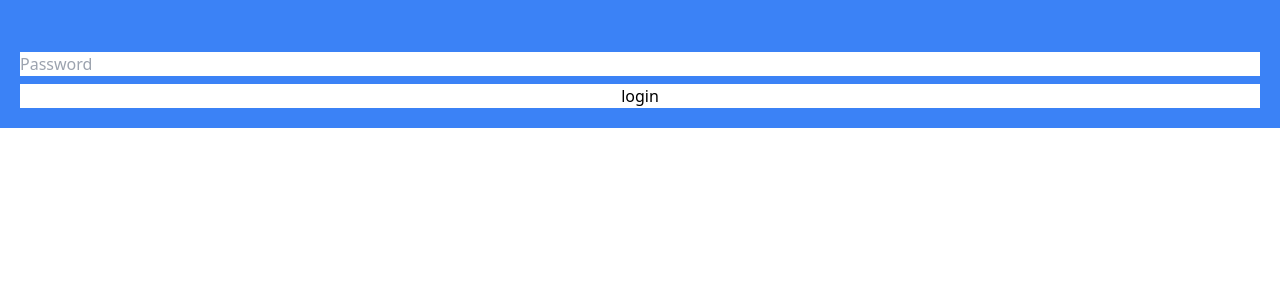
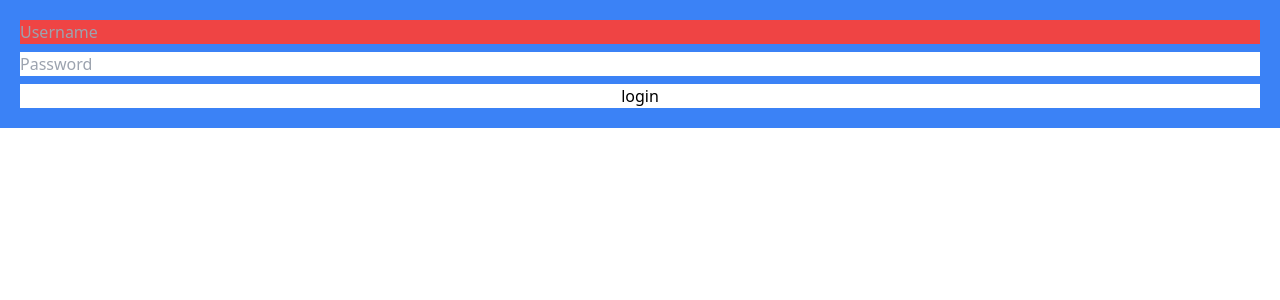
Before and after one commit to ryugibo/nomad-carrot-market, a Next.js app: page / in a window 1280 px wide. Shown: the top 300 px of the page. Built offline with nearby package versions, Linux system fonts and the light colour scheme.

Commit message:
:memo: #4.7 | Modifiers for Forms / 6
- valid

```diff
--- a/pages/index.tsx
+++ b/pages/index.tsx
@@ -5,9 +5,9 @@ const Home: NextPage = () => {
     <form className="flex flex-col space-y-2 bg-blue-500 p-5 focus-within:bg-blue-100">
       <input
         type="text"
-        disabled
+        required
         placeholder="Username"
-        className="disabled:opacity-0"
+        className="required:bg-yellow-500 invalid:bg-red-500 valid:bg-teal-500"
       />
       <input type="password" required placeholder="Password" className="" />
       <input type="submit" value="login" className="bg-white" />
```
